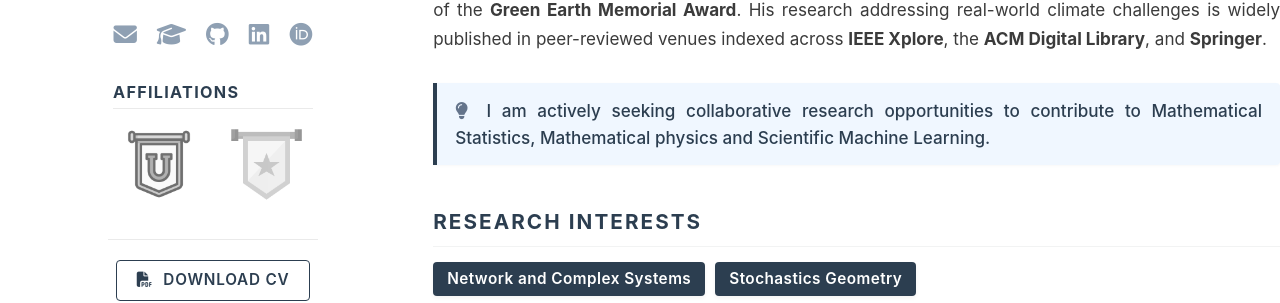
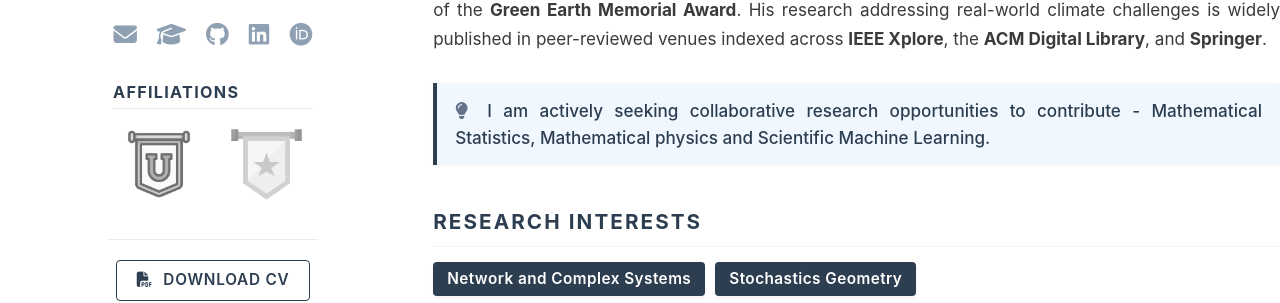
Before and after one commit to maibamrakeshsingh/maibamrakeshsingh.github.io, a Jekyll site: the page built from _pages/about.md, in a window 1280 px wide and 1214 px high. Shown: the part 437-740 px from the top of the window. Built offline with Jekyll 4.4.1, drawn with Linux system fonts in a browser that asks for light colours; a script bundle is joined from its source files by our own code; library files that are not in the unit come from our copies.

Commit message:
Update about.md

```diff
--- a/_pages/about.md
+++ b/_pages/about.md
@@ -193,7 +193,7 @@
 </div>
 
 <div class="collab-box" style="text-align: justify; text-justify: inter-word;">
-  <i class="fas fa-lightbulb" style="color: #64748b; margin-right: 8px;"></i> I am actively seeking collaborative research opportunities to contribute to Mathematical Statistics, Mathematical physics and Scientific Machine Learning.
+  <i class="fas fa-lightbulb" style="color: #64748b; margin-right: 8px;"></i> I am actively seeking collaborative research opportunities to contribute - Mathematical Statistics, Mathematical physics and Scientific Machine Learning.
 </div>
 
 <h2 class="section-title">Research Interests</h2>
```
